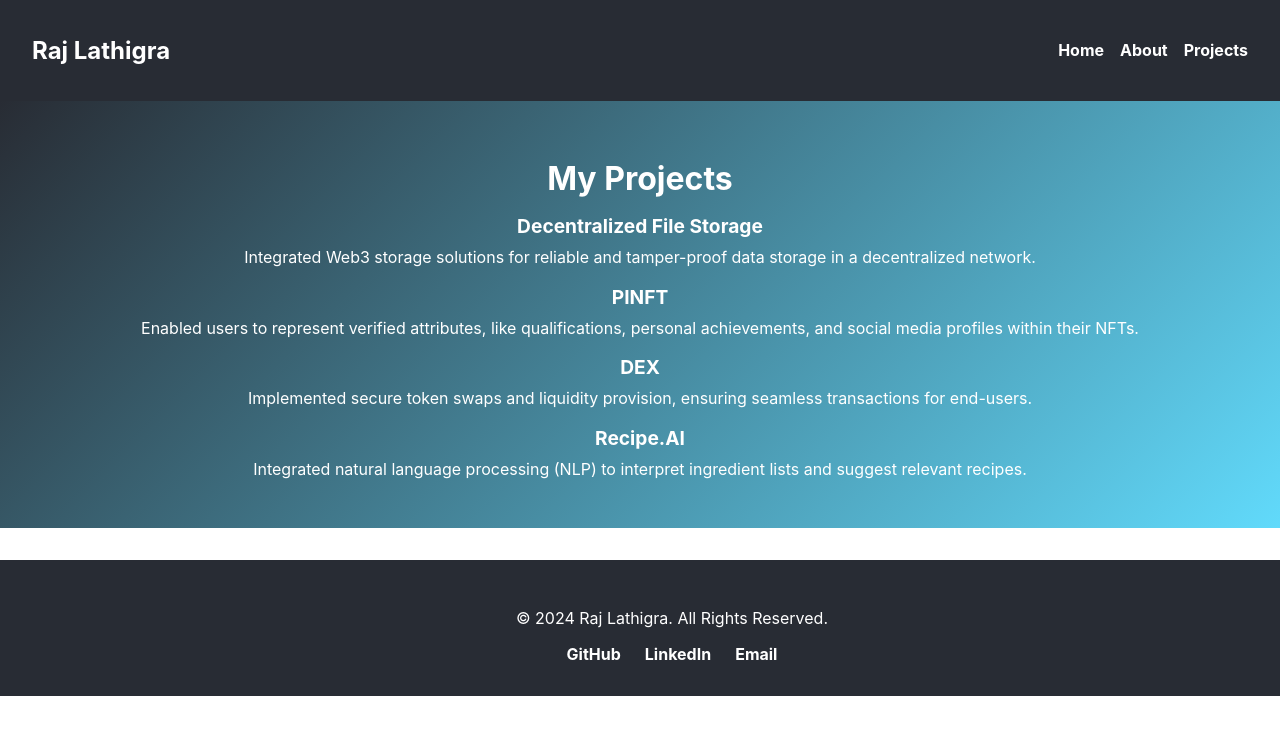
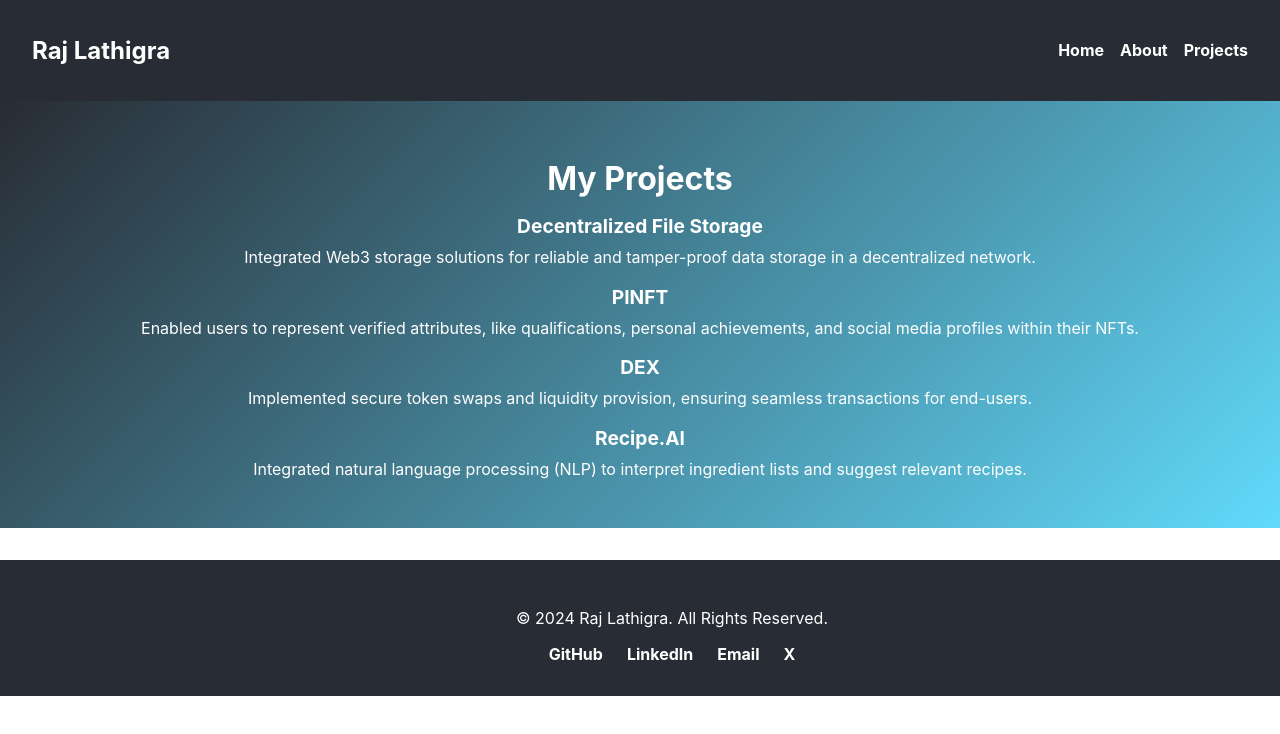
Before and after one commit to raj-1106/Portfolio, a React (Create React App) app: page /projects in a window 1280 px wide. Shown: the top 734 px of the page. Built offline with nearby package versions, Linux system fonts and the light colour scheme.

Commit message:
Update Footer.jsx

```diff
--- a/src/components/Footer.jsx
+++ b/src/components/Footer.jsx
@@ -15,6 +15,9 @@
         <a href="mailto:rlathigra11@gmail.com" target="_blank" rel="noopener noreferrer">
           Email
         </a>
+        <a href="https://x.com/LathigraRaj" target="_blank" rel="noopener noreferrer">
+          X
+        </a>
       </div>
     </div>
   </footer>
```
